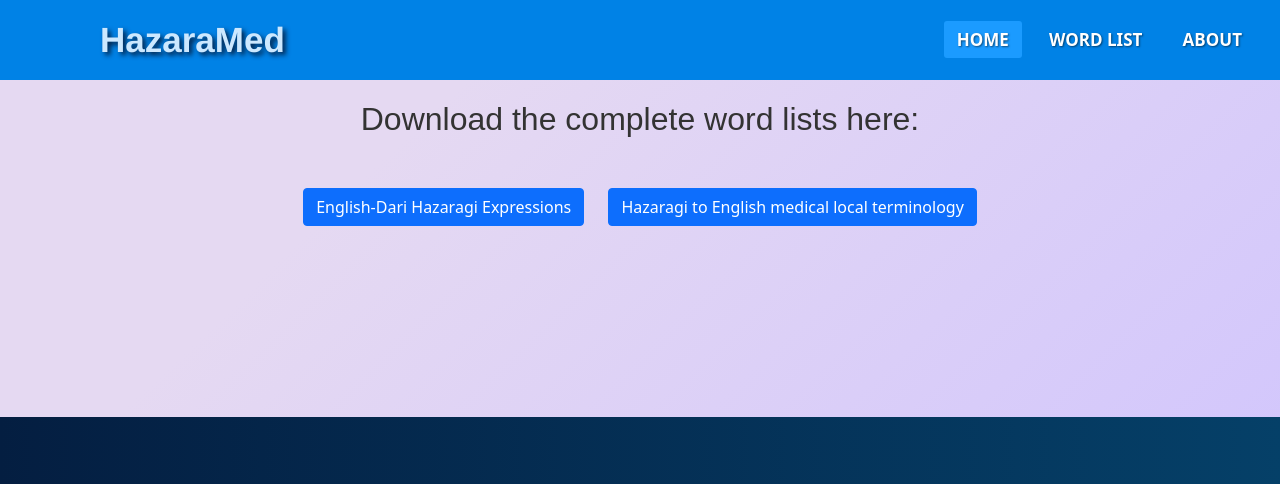
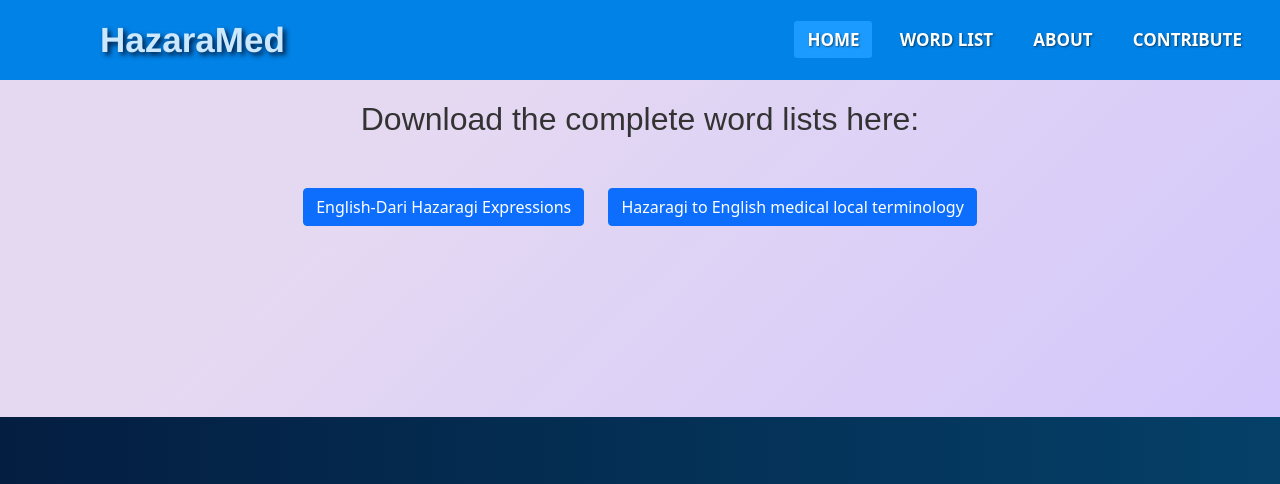
Before and after one commit to MaxiBahrami/MedDic, a plain HTML site: page WordList.html in a window 1280 px wide. Shown: the top 484 px of the page. Drawn offline with nearby package versions, Linux system fonts and the light colour scheme; a web font is replaced by a local one.

Commit message:
Update WordList.html

```diff
--- a/WordList.html
+++ b/WordList.html
@@ -55,6 +55,7 @@
             <li><a class="active" href="./index.html">Home</a></li>
             <li><a href="#">Word list</a></li>
             <li><a href="./about.html">About</a></li>
+            <li><a href="./Contribute.html">Contribute</a></li>
         </ul>
     </nav>
 
```
